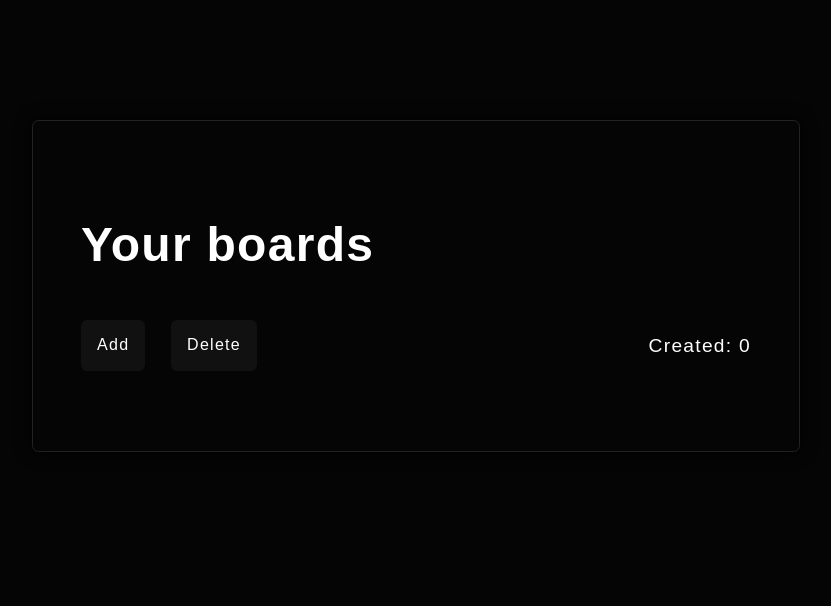
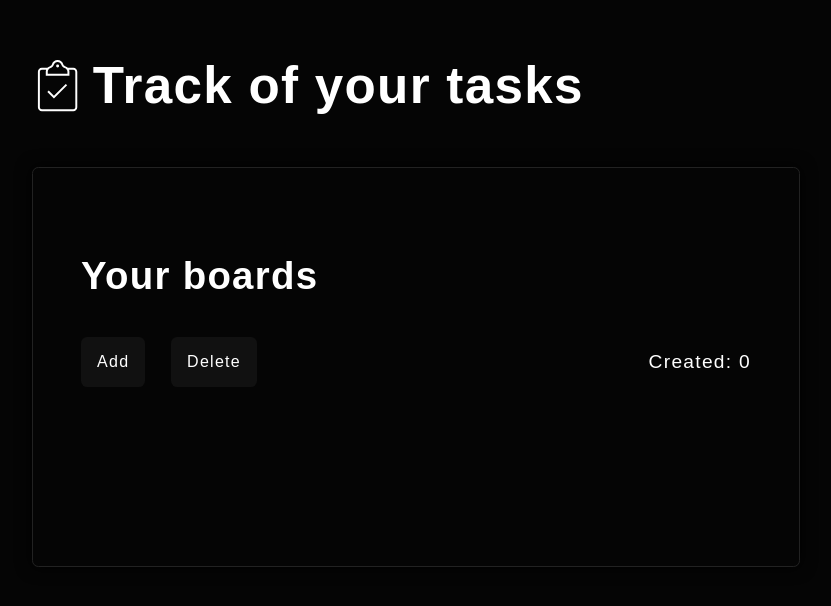
Before and after one commit to NotEternal/reactKanbanBoard, a React (Create React App) app: page / in a window 1280 px wide. Shown: the part 114-720 px from the top of the page, without its empty margins (224-1055 px from the left). Built offline with nearby package versions, Linux system fonts and the light colour scheme; a web font is replaced by a local one.

Commit message:
Changing struct in store files. Added title with icon on User Boards page

```diff
--- a/src/App.js
+++ b/src/App.js
@@ -4,12 +4,14 @@ import {
   addBoard,
   removeBoard,
   chooseBoard,
+} from './store/actionCreators/boardActionCreators';
+import {
   changeTask,
   addTaskToDay,
   addTaskToStage,
   addTaskToCompleted,
   addTaskToUnfulfilled,
-} from './store/actionCreators/actionCreators';
+} from './store/actionCreators/taskActionCreators';
 import UserBoards from './components/UserBoards';
 
 class App extends React.Component {
--- a/src/common/Container.js
+++ b/src/common/Container.js
@@ -1,8 +1,7 @@
 import React from 'react';
 
 const containerStyles = {
-  width: '60%',
-  width: '60%',
+  minHeight: '50vh',
   padding: '3em',
   display: 'flex',
   flexDirection: 'column',
--- a/src/common/DropDownList.js
+++ b/src/common/DropDownList.js
@@ -1,4 +1,5 @@
 import React from 'react';
+import Modal from '../common/Modal';
 
 const dropDownListStyles = {
   width: '96%',
@@ -8,7 +9,7 @@ const dropDownListStyles = {
 
 const toggleBtnStyles = {
   width: '100%',
-  marginBottom: '1em',
+  marginBottom: '.7em',
   padding: '.6em 1em',
   border: 'none',
   borderRadius: '.4em',
@@ -24,9 +25,10 @@ const listStyles = {
 
 const itemStyles = {
   margin: '.3em 0',
-  padding: '.3em',
-  borderRadius: '.2em',
-  border: '.1em solid #444',
+  padding: '.5em',
+  overflow: 'auto',
+  borderRadius: '.3em',
+  backgroundColor: '#181818',
 };
 
 export default class DropDownList extends React.Component {
@@ -34,6 +36,7 @@ export default class DropDownList extends React.Component {
     super(props);
     this.state = {
       listVisible: false,
+      // selectedTask: false,
     };
   }
 
@@ -76,6 +79,10 @@ export default class DropDownList extends React.Component {
             );
           })}
         </ul>
+        {/* TODO: create modal with info about task (time and text) */}
+        {/* <Modal visible={this.state.selectedTask}>
+          <div></div>
+        </Modal> */}
       </div>
     );
   }
--- a/src/components/UserBoards.js
+++ b/src/components/UserBoards.js
@@ -6,6 +6,35 @@ import Button from '../common/Button';
 import CreateBoard from './CreateBoard';
 import Board from './Board';
 import ListBoards from './ListBoards';
+
+const titleIconsTask = (
+  <svg
+    style={{
+      width: '1em',
+      marginRight: '.6rem',
+      fill: '#fff',
+    }}
+    version="1.1"
+    xmlns="http://www.w3.org/2000/svg"
+    x="0px"
+    y="0px"
+    viewBox="0 0 415.998 415.998"
+  >
+    <circle cx="208.239" cy="48" r="12" />
+    <path
+      d="M367.998,95.999c0-17.673-14.326-32-31.999-32h-44.424c-5.926-6.583-13.538-11.62-22.284-14.136
+			c-7.367-2.118-13.037-7.788-15.156-15.155C248.37,14.663,229.897,0,207.998,0c-21.898,0-40.37,14.663-46.134,34.706
+			c-2.122,7.376-7.806,13.039-15.182,15.164c-8.736,2.518-16.341,7.55-22.262,14.129H79.999c-17.674,0-32,14.327-32,32v287.999
+			c0,17.673,14.326,32,32,32c73.466,0,163.758,0,256,0c17.674,0,32-14.327,32-32C367.999,293.119,367.998,206.096,367.998,95.999z
+			 M128,95.742c0.11-14.066,9.614-26.606,23.112-30.496c12.71-3.662,22.477-13.426,26.127-26.116
+			C181.157,25.51,193.805,16,207.998,16c14.194,0,26.842,9.51,30.758,23.13c3.652,12.698,13.413,22.459,26.111,26.11
+			c13.618,3.917,23.13,16.566,23.13,30.758v16H128V95.742z M335.999,399.998c-85.455,0-170.77,0-256,0c-8.823,0-16-7.178-16-16
+			V95.999c0-8.822,7.177-16,16-16h34.742c-1.73,4.892-2.698,10.143-2.74,15.617v32.383h191.998v-32c0-5.615-0.992-10.991-2.764-16
+			h34.764c8.822,0,15.999,7.178,15.999,16c0,45.743-0.001,260.254,0.002,287.999C351.999,392.82,344.822,399.998,335.999,399.998z"
+    />
+    <polygon points="274.51,194.508 178.343,290.674 135.955,248.286 124.642,259.6 178.343,313.302 285.823,205.822 		" />
+  </svg>
+);
 
 const userBoardsStyles = {
   minHeight: '100vh',
@@ -38,6 +67,22 @@ export default class UserBoards extends React.Component {
             board={this.props.currentBoard}
           />
         ) : (
+          <div
+            style={{
+              width: '60%',
+            }}
+          >
+            <Title padding="1em 0" size="3.2em">
+              <span
+                style={{
+                  display: 'flex',
+                  alignItems: 'center',
+                }}
+              >
+                {titleIconsTask}
+                Track of your tasks
+              </span>
+            </Title>
             <Container>
               {this.state.optionsVisible ? (
                 <CreateBoard
@@ -46,7 +91,7 @@ export default class UserBoards extends React.Component {
                 />
               ) : (
                 <div style={{ width: '100%' }}>
-                <Title padding="1em 0" size="3em">
+                  <Title padding="1em 0" size="2.4em">
                     Your boards
                   </Title>
                   <ListBoards
@@ -60,6 +105,7 @@ export default class UserBoards extends React.Component {
                 </div>
               )}
             </Container>
+          </div>
         )}
         <Modal visible={this.state.modalVisible}>
           <div style={{ textAlign: 'center' }}>
--- a/src/store/actionCreators/actionCreators.js
+++ /dev/null
@@ -1,70 +0,0 @@
-export const ADD_BOARD = 'ADD_BOARD';
-export const DELETE_BOARD = 'DELETE_BOARD';
-export const CHOOSE_BOARD = 'CHOOSE_BOARD';
-export const CHANGE_TASK = 'CHANGE_TASK';
-export const ADD_TASK_TO_DAY = 'ADD_TASK_TO_DAY';
-export const ADD_TASK_TO_STAGE = 'ADD_TASK_TO_STAGE';
-export const ADD_TASK_TO_COMPLETED = 'ADD_TASK_TO_COMPLETED';
-export const ADD_TASK_TO_UNFULFILLED = 'ADD_TASK_TO_UNFULFILLED';
-
-// --------------------------------------------------------
-// --------- BOARDS
-
-export function addBoard(board) {
-  return {
-    type: ADD_BOARD,
-    payload: board,
-  };
-}
-
-export function removeBoard(key) {
-  return {
-    type: DELETE_BOARD,
-    payload: key,
-  };
-}
-
-export function chooseBoard(index) {
-  return {
-    type: CHOOSE_BOARD,
-    payload: index,
-  };
-}
-
-// --------------------------------------------------------
-// --------- TASKS
-
-export function changeTask(arr) {
-  return {
-    type: CHANGE_TASK,
-    payload: arr,
-  };
-}
-
-export function addTaskToDay(day, task) {
-  return {
-    type: ADD_TASK_TO_DAY,
-    payload: [day, task],
-  };
-}
-
-export function addTaskToStage(stage, task) {
-  return {
-    type: ADD_TASK_TO_STAGE,
-    payload: [stage, task],
-  };
-}
-
-export function addTaskToCompleted(arr) {
-  return {
-    type: ADD_TASK_TO_COMPLETED,
-    payload: arr,
-  };
-}
-
-export function addTaskToUnfulfilled(arr) {
-  return {
-    type: ADD_TASK_TO_UNFULFILLED,
-    payload: arr,
-  };
-}
--- /dev/null
+++ b/src/store/actionCreators/boardActionCreators.js
@@ -0,0 +1,22 @@
+import { ADD_BOARD, DELETE_BOARD, CHOOSE_BOARD } from '../actions/actions';
+
+export function addBoard(board) {
+  return {
+    type: ADD_BOARD,
+    payload: board,
+  };
+}
+
+export function removeBoard(key) {
+  return {
+    type: DELETE_BOARD,
+    payload: key,
+  };
+}
+
+export function chooseBoard(index) {
+  return {
+    type: CHOOSE_BOARD,
+    payload: index,
+  };
+}
--- /dev/null
+++ b/src/store/actionCreators/taskActionCreators.js
@@ -0,0 +1,42 @@
+import {
+  CHANGE_TASK,
+  ADD_TASK_TO_DAY,
+  ADD_TASK_TO_STAGE,
+  ADD_TASK_TO_COMPLETED,
+  ADD_TASK_TO_UNFULFILLED,
+} from '../actions/actions';
+
+export function changeTask(arr) {
+  return {
+    type: CHANGE_TASK,
+    payload: arr,
+  };
+}
+
+export function addTaskToDay(day, task) {
+  return {
+    type: ADD_TASK_TO_DAY,
+    payload: [day, task],
+  };
+}
+
+export function addTaskToStage(stage, task) {
+  return {
+    type: ADD_TASK_TO_STAGE,
+    payload: [stage, task],
+  };
+}
+
+export function addTaskToCompleted(arr) {
+  return {
+    type: ADD_TASK_TO_COMPLETED,
+    payload: arr,
+  };
+}
+
+export function addTaskToUnfulfilled(arr) {
+  return {
+    type: ADD_TASK_TO_UNFULFILLED,
+    payload: arr,
+  };
+}
--- /dev/null
+++ b/src/store/actions/actions.js
@@ -0,0 +1,8 @@
+export const ADD_BOARD = 'ADD_BOARD';
+export const DELETE_BOARD = 'DELETE_BOARD';
+export const CHOOSE_BOARD = 'CHOOSE_BOARD';
+export const CHANGE_TASK = 'CHANGE_TASK';
+export const ADD_TASK_TO_DAY = 'ADD_TASK_TO_DAY';
+export const ADD_TASK_TO_STAGE = 'ADD_TASK_TO_STAGE';
+export const ADD_TASK_TO_COMPLETED = 'ADD_TASK_TO_COMPLETED';
+export const ADD_TASK_TO_UNFULFILLED = 'ADD_TASK_TO_UNFULFILLED';
--- a/src/store/reducers/boardsReducer.js
+++ b/src/store/reducers/boardsReducer.js
@@ -1,18 +1,13 @@
 import {
+  ADD_BOARD,
   DELETE_BOARD,
-  ADD_BOARD,
   CHOOSE_BOARD,
   CHANGE_TASK,
   ADD_TASK_TO_DAY,
   ADD_TASK_TO_STAGE,
   ADD_TASK_TO_COMPLETED,
   ADD_TASK_TO_UNFULFILLED,
-} from '../actionCreators/actionCreators';
-
-const initialState = {
-  boards: [],
-  currentBoard: undefined,
-};
+} from '../actions/actions';
 
 /*
   STRUCT BOARD
@@ -38,6 +33,12 @@ const initialState = {
     },
   }
 */
+
+const initialState = {
+  boards: [],
+  // currentBoard: undefined,
+  currentBoard: undefined,
+};
 
 export default function boardsReducer(state = initialState, action) {
   switch (action.type) {
```
Lines whose indentation alone changed are shown as unchanged.
